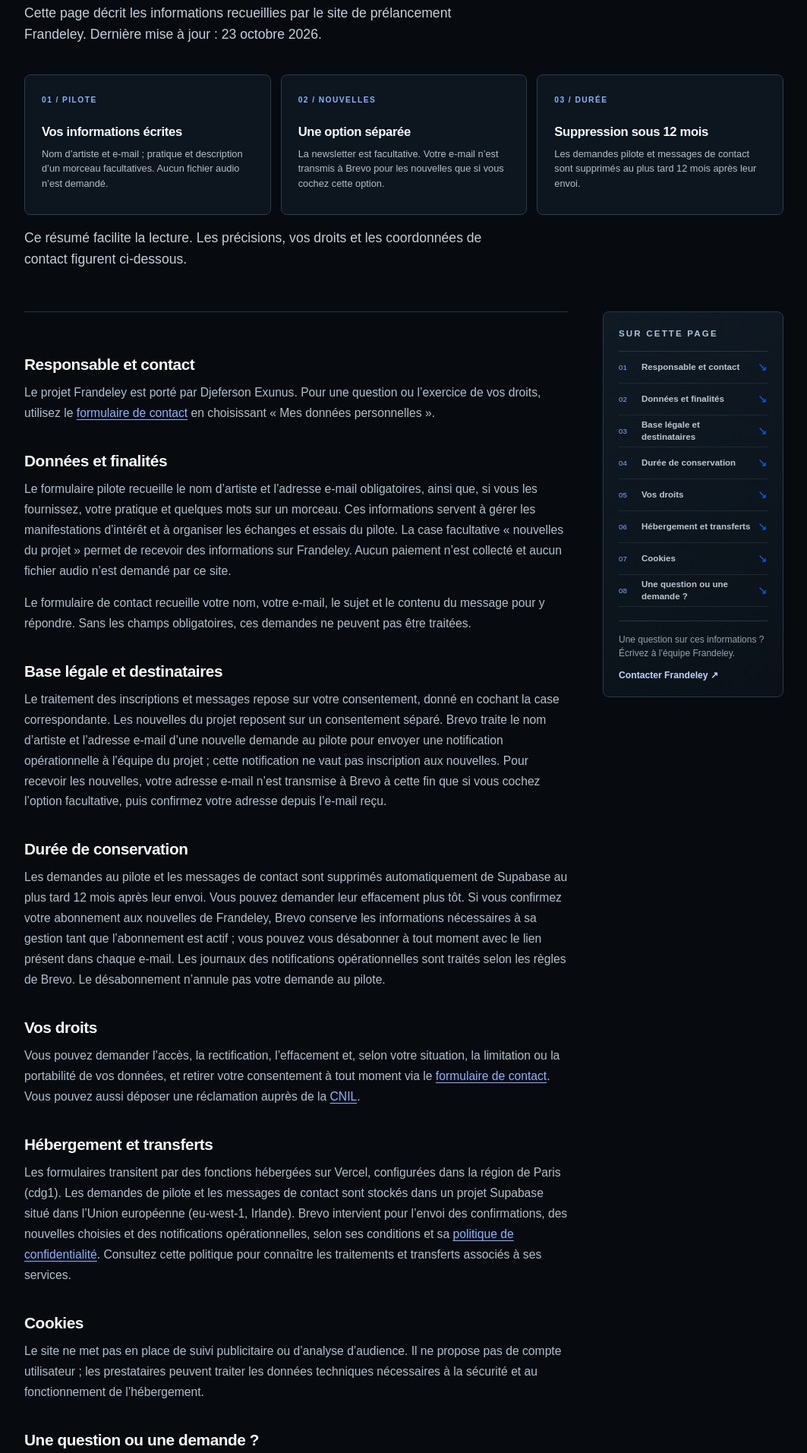
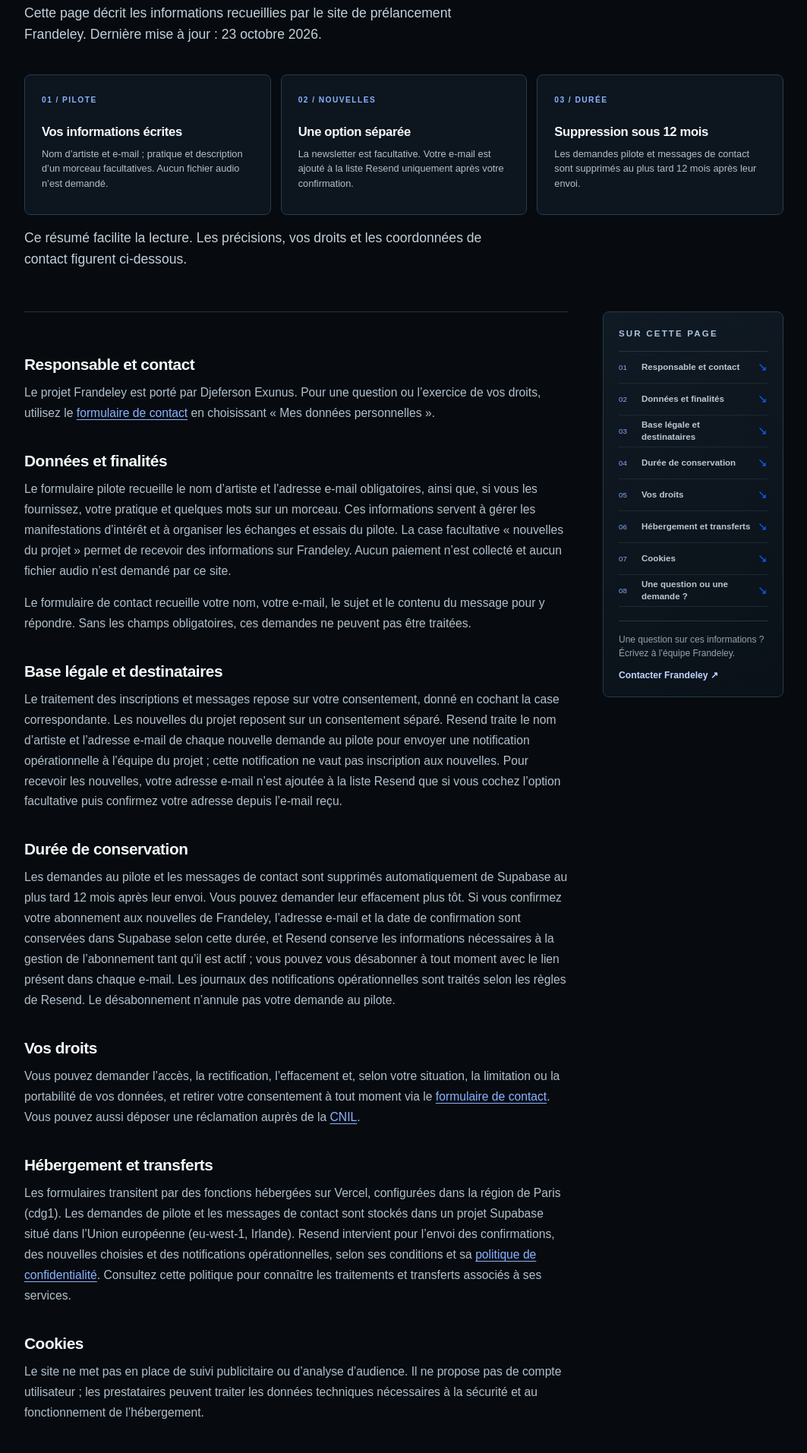
Before and after one commit to exunusone/Frandeley, a Next.js app: page /confidentialite in a window 1280 px wide. Shown: the part 302-2215 px from the top of the page at 76% size, without its empty margins (108-1171 px from the left). Built offline with nearby package versions, Linux system fonts and the light colour scheme; no server answers.

Commit message:
Intégrer Resend au site de pré lancement

```diff
--- a/src/app/confidentialite/page.tsx
+++ b/src/app/confidentialite/page.tsx
@@ -24,7 +24,7 @@
         <p className="legal-intro">Cette page décrit les informations recueillies par le site de prélancement Frandeley. Dernière mise à jour : 23 octobre 2026.</p>
         <div className="privacy-summary" aria-label="Résumé des principaux traitements">
           <article><span>01 / PILOTE</span><h2>Vos informations écrites</h2><p>Nom d’artiste et e-mail ; pratique et description d’un morceau facultatives. Aucun fichier audio n’est demandé.</p></article>
-          <article><span>02 / NOUVELLES</span><h2>Une option séparée</h2><p>La newsletter est facultative. Votre e-mail n’est transmis à Brevo pour les nouvelles que si vous cochez cette option.</p></article>
+          <article><span>02 / NOUVELLES</span><h2>Une option séparée</h2><p>La newsletter est facultative. Votre e-mail est ajouté à la liste Resend uniquement après votre confirmation.</p></article>
           <article><span>03 / DURÉE</span><h2>Suppression sous 12 mois</h2><p>Les demandes pilote et messages de contact sont supprimés au plus tard 12 mois après leur envoi.</p></article>
         </div>
         <p className="privacy-summary-note">Ce résumé facilite la lecture. Les précisions, vos droits et les coordonnées de contact figurent ci-dessous.</p>
@@ -37,13 +37,13 @@
             <p>Le formulaire pilote recueille le nom d’artiste et l’adresse e-mail obligatoires, ainsi que, si vous les fournissez, votre pratique et quelques mots sur un morceau. Ces informations servent à gérer les manifestations d’intérêt et à organiser les échanges et essais du pilote. La case facultative « nouvelles du projet » permet de recevoir des informations sur Frandeley. Aucun paiement n’est collecté et aucun fichier audio n’est demandé par ce site.</p>
             <p>Le formulaire de contact recueille votre nom, votre e-mail, le sujet et le contenu du message pour y répondre. Sans les champs obligatoires, ces demandes ne peuvent pas être traitées.</p>
             <h2 id="privacy-basis">Base légale et destinataires</h2>
-            <p>Le traitement des inscriptions et messages repose sur votre consentement, donné en cochant la case correspondante. Les nouvelles du projet reposent sur un consentement séparé. Brevo traite le nom d’artiste et l’adresse e-mail d’une nouvelle demande au pilote pour envoyer une notification opérationnelle à l’équipe du projet ; cette notification ne vaut pas inscription aux nouvelles. Pour recevoir les nouvelles, votre adresse e-mail n’est transmise à Brevo à cette fin que si vous cochez l’option facultative, puis confirmez votre adresse depuis l’e-mail reçu.</p>
+            <p>Le traitement des inscriptions et messages repose sur votre consentement, donné en cochant la case correspondante. Les nouvelles du projet reposent sur un consentement séparé. Resend traite le nom d’artiste et l’adresse e-mail de chaque nouvelle demande au pilote pour envoyer une notification opérationnelle à l’équipe du projet ; cette notification ne vaut pas inscription aux nouvelles. Pour recevoir les nouvelles, votre adresse e-mail n’est ajoutée à la liste Resend que si vous cochez l’option facultative puis confirmez votre adresse depuis l’e-mail reçu.</p>
             <h2 id="privacy-retention">Durée de conservation</h2>
-            <p>Les demandes au pilote et les messages de contact sont supprimés automatiquement de Supabase au plus tard 12 mois après leur envoi. Vous pouvez demander leur effacement plus tôt. Si vous confirmez votre abonnement aux nouvelles de Frandeley, Brevo conserve les informations nécessaires à sa gestion tant que l’abonnement est actif ; vous pouvez vous désabonner à tout moment avec le lien présent dans chaque e-mail. Les journaux des notifications opérationnelles sont traités selon les règles de Brevo. Le désabonnement n’annule pas votre demande au pilote.</p>
+            <p>Les demandes au pilote et les messages de contact sont supprimés automatiquement de Supabase au plus tard 12 mois après leur envoi. Vous pouvez demander leur effacement plus tôt. Si vous confirmez votre abonnement aux nouvelles de Frandeley, l’adresse e-mail et la date de confirmation sont conservées dans Supabase selon cette durée, et Resend conserve les informations nécessaires à la gestion de l’abonnement tant qu’il est actif ; vous pouvez vous désabonner à tout moment avec le lien présent dans chaque e-mail. Les journaux des notifications opérationnelles sont traités selon les règles de Resend. Le désabonnement n’annule pas votre demande au pilote.</p>
             <h2 id="privacy-rights">Vos droits</h2>
             <p>Vous pouvez demander l’accès, la rectification, l’effacement et, selon votre situation, la limitation ou la portabilité de vos données, et retirer votre consentement à tout moment via le <Link href="/contact">formulaire de contact</Link>. Vous pouvez aussi déposer une réclamation auprès de la <a href="https://www.cnil.fr/" target="_blank" rel="noreferrer">CNIL</a>.</p>
             <h2 id="privacy-hosting">Hébergement et transferts</h2>
-            <p>Les formulaires transitent par des fonctions hébergées sur Vercel, configurées dans la région de Paris (cdg1). Les demandes de pilote et les messages de contact sont stockés dans un projet Supabase situé dans l’Union européenne (eu-west-1, Irlande). Brevo intervient pour l’envoi des confirmations, des nouvelles choisies et des notifications opérationnelles, selon ses conditions et sa <a href="https://www.brevo.com/legal/privacypolicy/" target="_blank" rel="noreferrer">politique de confidentialité</a>. Consultez cette politique pour connaître les traitements et transferts associés à ses services.</p>
+            <p>Les formulaires transitent par des fonctions hébergées sur Vercel, configurées dans la région de Paris (cdg1). Les demandes de pilote et les messages de contact sont stockés dans un projet Supabase situé dans l’Union européenne (eu-west-1, Irlande). Resend intervient pour l’envoi des confirmations, des nouvelles choisies et des notifications opérationnelles, selon ses conditions et sa <a href="https://resend.com/legal/privacy-policy" target="_blank" rel="noreferrer">politique de confidentialité</a>. Consultez cette politique pour connaître les traitements et transferts associés à ses services.</p>
             <h2 id="privacy-cookies">Cookies</h2>
             <p>Le site ne met pas en place de suivi publicitaire ou d’analyse d’audience. Il ne propose pas de compte utilisateur ; les prestataires peuvent traiter les données techniques nécessaires à la sécurité et au fonctionnement de l’hébergement.</p>
             <h2 id="privacy-help">Une question ou une demande ?</h2>
```
